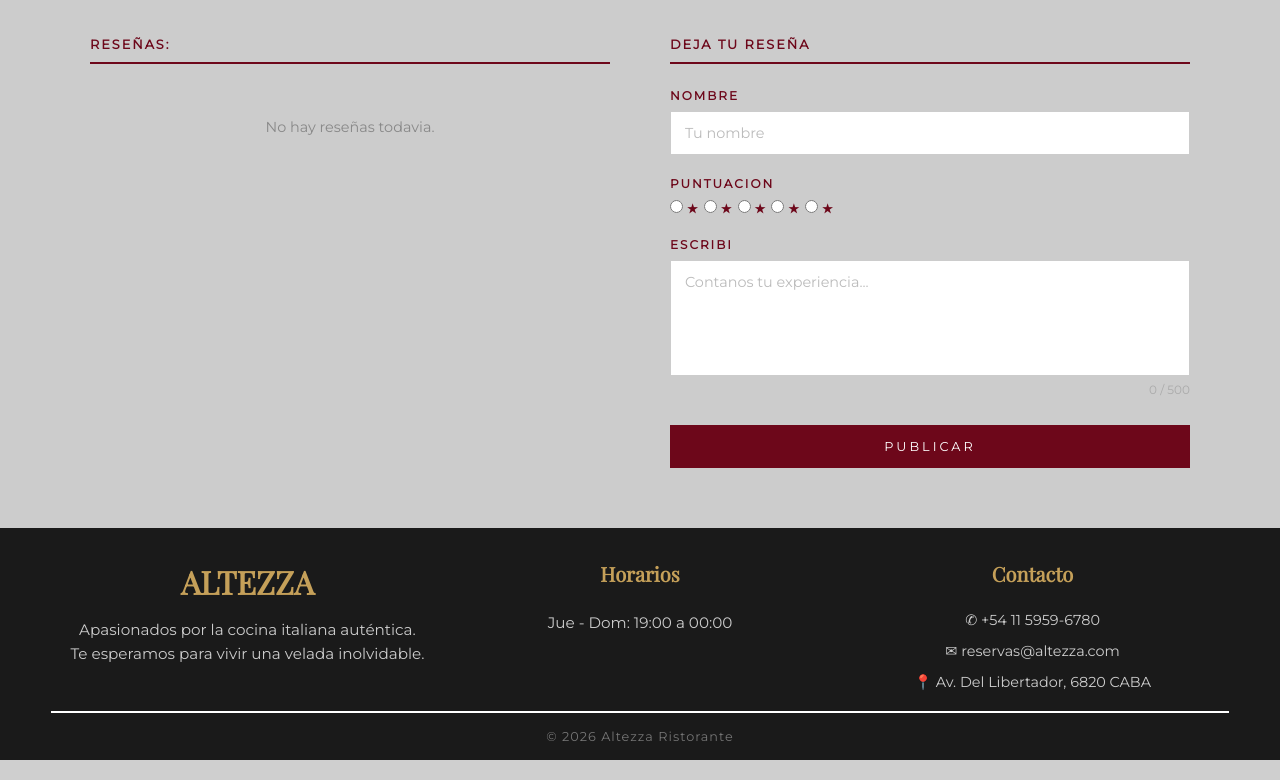
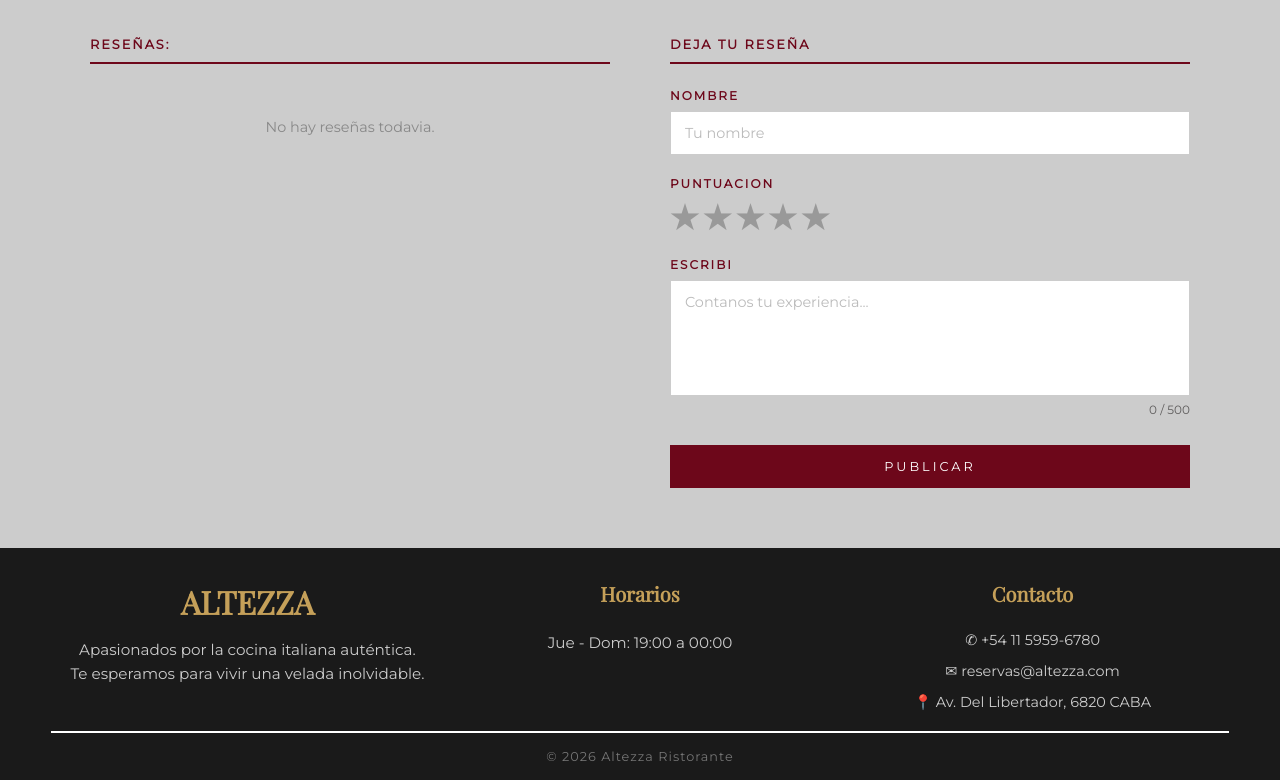
Before and after one commit to mquilici06/APPWEB-IDS-1C2026, a Flask app: template Frontend/templates/resenas.html in a window 1280 px wide. Shown: the part 303-1083 px from the top of the page. Run offline with Flask 3, Linux system fonts and the light colour scheme; the template is opened without the code that fills it, so the values that code supplies are empty; some web fonts are replaced.

Commit message:
El estilo se modifico un poco y se eliminaron estilos que no se usan por ahora

```diff
--- a/Frontend/static/styles/resenas.css
+++ b/Frontend/static/styles/resenas.css
@@ -129,26 +90,32 @@
 .contador {
     font-family: 'Montserrat', sans-serif;
     font-size: 0.75rem;
-    color: #aaa;
+    color: #5e5c5c;
     text-align: right;
     margin-top: 5px;
 }
 
-/*ESTRELLAS*/
-.estrellas { display: flex; gap: 4px; }
-.estrella {
-    font-size: 2rem;
-    color: #1a1a1a;
-    cursor: pointer;
-    user-select: none;
-    transition: color 0.15s;
+.estrellas-radio {
+    display: flex;
+    flex-direction: row-reverse;
+    justify-content: flex-end;
+    gap: 4px;
 }
 
-.estrella.hover,
-.estrella.seleccionada {
-    color: #c5a059;
+.estrellas-radio input[type="radio"] { display: none; }
+
+.estrellas-radio label {
+    font-size: 2rem;
+    color: #999;
+    cursor: pointer;
+    letter-spacing: 0;
+    text-transform: none;
+    font-family: inherit;
+    margin-bottom: 0;
 }
-/*BOTON*/
+
+.estrellas-radio input:checked ~ label { color: #c5a059; }
+
 .btn-enviar {
     width: 100%;
     padding: 14px;
```
Also changed, not shown: other parts of Frontend/static/styles/resenas.css (+0 -52 lines).
